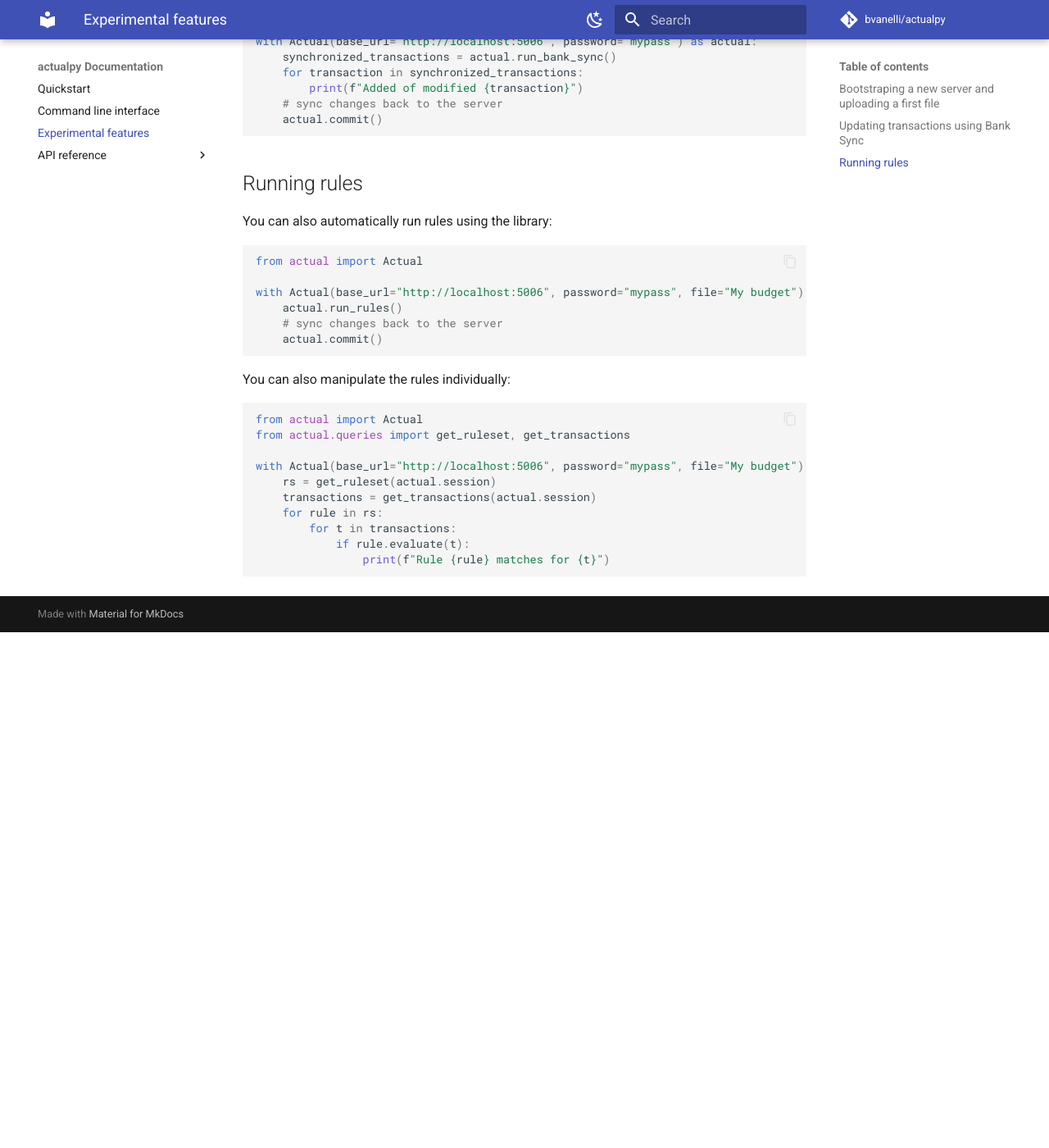
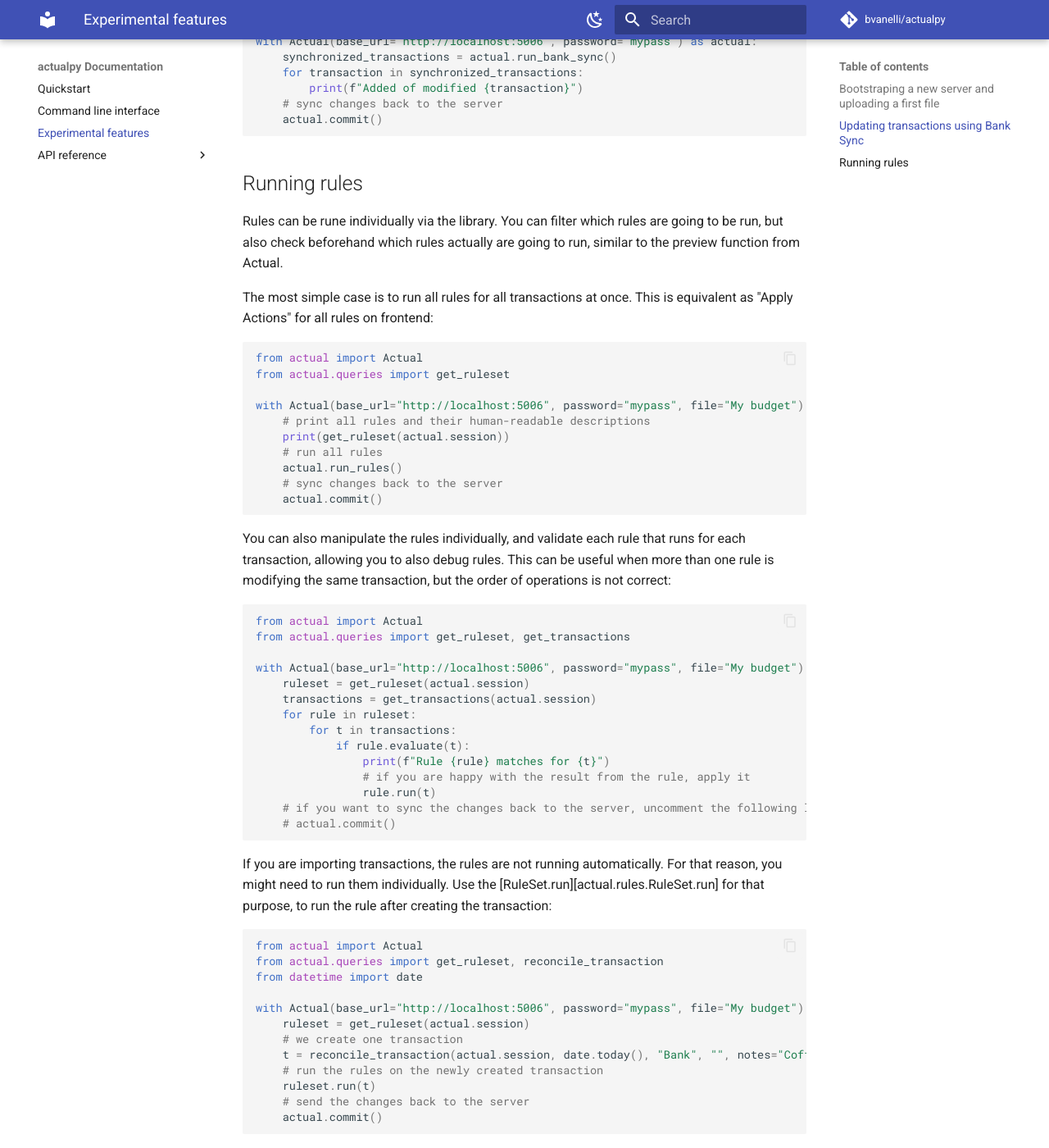
Before and after one commit to bvanelli/actualpy, an MkDocs documentation site: the page built from docs/experimental-features.md, in a window 1280 px wide and 1400 px high, scrolled down 1095 px. Shown: the whole window at 82% size. Built offline with MkDocs 1.6.1 and Material for MkDocs 9.7.7, drawn with Linux system fonts in a browser that asks for light colours; comment, search, counter and statistics services are not loaded; before the commit the page ends 1866 px from its top, so only the background shows below that.

Commit message:
docs: Add more documentation on how to work with rules (#85)
Improves and polishes documentation for running rules locally. Includes examples on how to runs rules on newly created transactions, as well as including the rules and exceptions on the documentation.

Closes #68

````diff
--- a/docs/experimental-features.md
+++ b/docs/experimental-features.md
@@ -47,28 +47,61 @@
 
 ## Running rules
 
-You can also automatically run rules using the library:
+Rules can be rune individually via the library. You can filter which rules are going to be run, but also check
+beforehand which rules actually are going to run, similar to the preview function from Actual.
+
+The most simple case is to run all rules for all transactions at once. This is equivalent as "Apply Actions" for all
+rules on frontend:
 
 ```python
 from actual import Actual
+from actual.queries import get_ruleset
 
 with Actual(base_url="http://localhost:5006", password="mypass", file="My budget") as actual:
+    # print all rules and their human-readable descriptions
+    print(get_ruleset(actual.session))
+    # run all rules
     actual.run_rules()
     # sync changes back to the server
     actual.commit()
 ```
 
-You can also manipulate the rules individually:
+You can also manipulate the rules individually, and validate each rule that runs for each transaction, allowing you
+to also debug rules. This can be useful when more than one rule is modifying the same transaction, but the order of
+operations is not correct:
 
 ```python
 from actual import Actual
 from actual.queries import get_ruleset, get_transactions
 
 with Actual(base_url="http://localhost:5006", password="mypass", file="My budget") as actual:
-    rs = get_ruleset(actual.session)
+    ruleset = get_ruleset(actual.session)
     transactions = get_transactions(actual.session)
-    for rule in rs:
+    for rule in ruleset:
         for t in transactions:
             if rule.evaluate(t):
                 print(f"Rule {rule} matches for {t}")
+                # if you are happy with the result from the rule, apply it
+                rule.run(t)
+    # if you want to sync the changes back to the server, uncomment the following line
+    # actual.commit()
 ```
+
+If you are importing transactions, the rules are not running automatically. For that reason, you might need to run them
+individually. Use the [RuleSet.run][actual.rules.RuleSet.run] for that purpose, to run the rule after creating the
+transaction:
+
+```python
+from actual import Actual
+from actual.queries import get_ruleset, reconcile_transaction
+from datetime import date
+
+with Actual(base_url="http://localhost:5006", password="mypass", file="My budget") as actual:
+    ruleset = get_ruleset(actual.session)
+    # we create one transaction
+    t = reconcile_transaction(actual.session, date.today(), "Bank", "", notes="Coffee", amount=-4.50)
+    # run the rules on the newly created transaction
+    ruleset.run(t)
+    # send the changes back to the server
+    actual.commit()
+```
````
Also changed, not shown: docs/API-reference/exceptions.md (added, +5 -0 lines), docs/API-reference/rules.md (added, +23 -0 lines), 2 other files.
